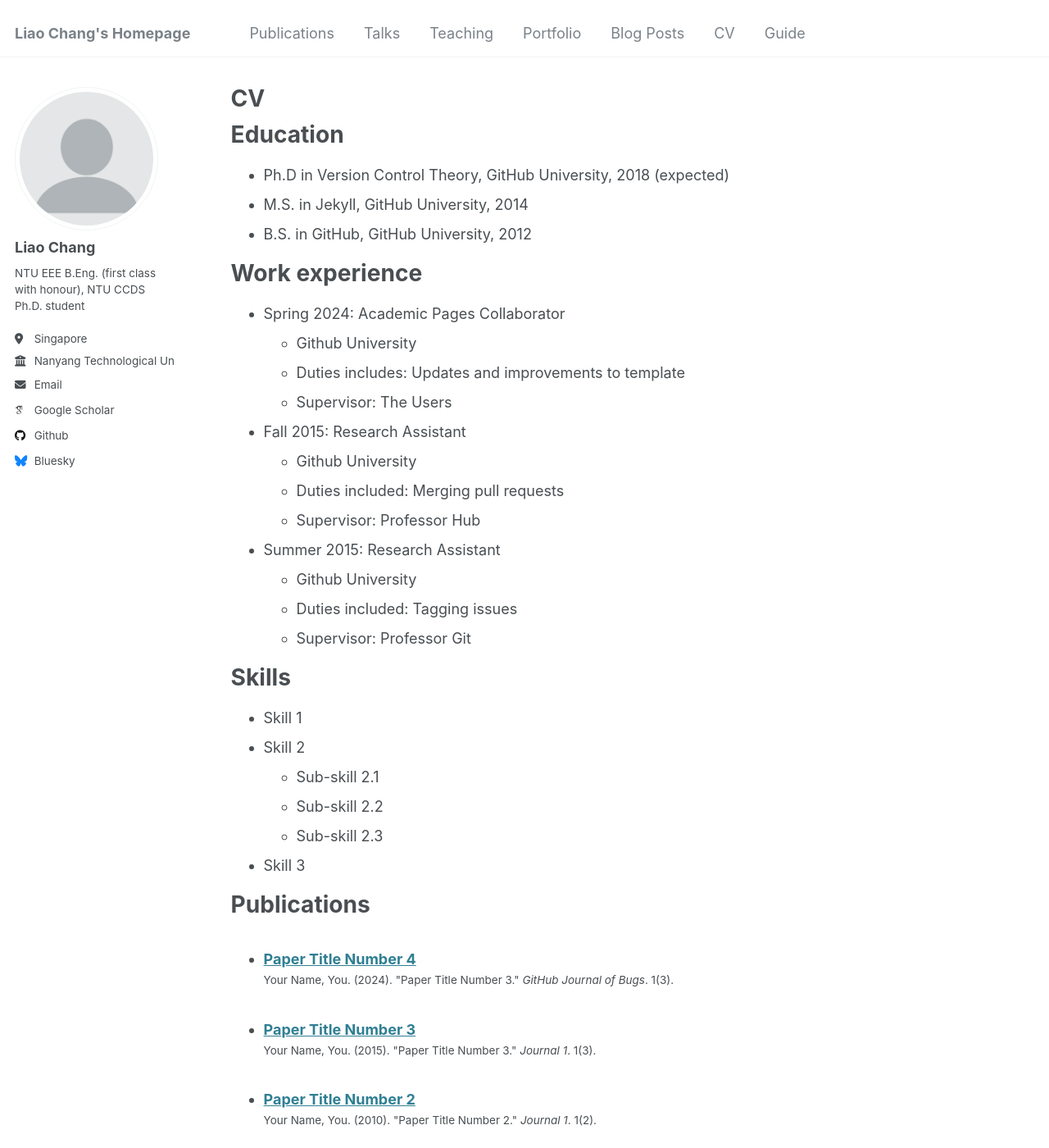
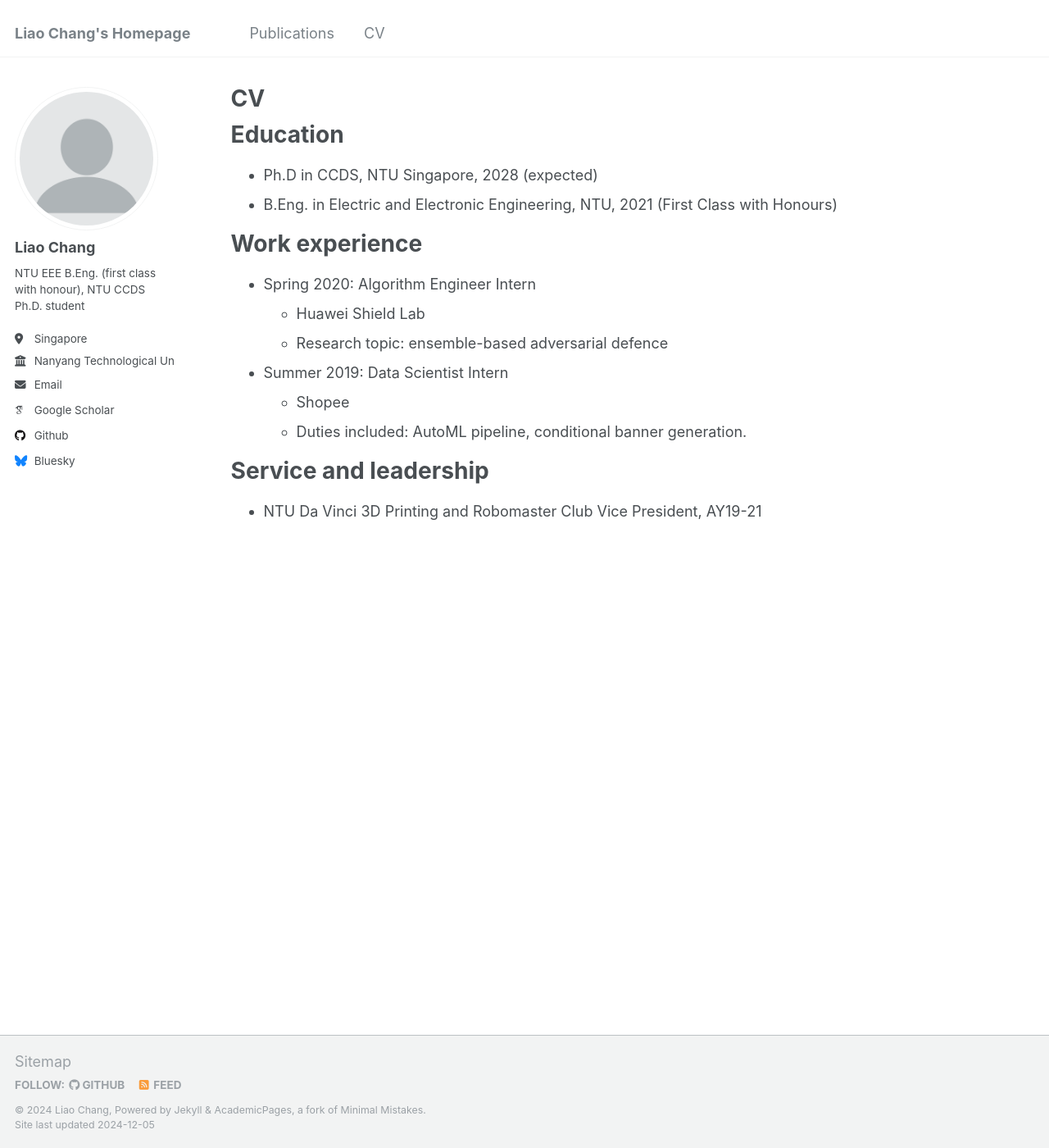
Before and after one commit to ScottLiao920/ScottLiao920.github.io, a Jekyll site: the page built from _pages/cv.md, in a window 1280 px wide and 1400 px high. Shown: the whole window at 82% size. Built offline with Jekyll 4.4.1, drawn with Linux system fonts in a browser that asks for light colours; some web fonts are replaced; some of the changed text lies outside the part shown.

Commit message:
update info

```diff
--- a/_config.yml
+++ b/_config.yml
@@ -14,7 +14,7 @@ name                     : &name "Liao Chang"
 description              : &description "Rookie researcher in the field of AI for chemistry."
 url                      : https://ScottLiao920.github.io # the base hostname & protocol for your site e.g. "https://[your GitHub username].github.io"
 baseurl                  : "" # the subpath of your site, e.g. "/blog"
-repository               : "academicpages/academicpages.github.io"
+repository               : "ScottLiao920/ScottLiao920.github.io"
 
 # Site Author - The following control what appear as part of the author content on the side bar.
 #               If a field is blank the icon and link will not appear, otherwise it will be shown.
--- a/_pages/cv.md
+++ b/_pages/cv.md
@@ -11,43 +11,37 @@ redirect_from:
 
 Education
 ======
-* Ph.D in Version Control Theory, GitHub University, 2018 (expected)
-* M.S. in Jekyll, GitHub University, 2014
-* B.S. in GitHub, GitHub University, 2012
+* Ph.D in CCDS, NTU Singapore, 2028 (expected)
+* B.Eng. in Electric and Electronic Engineering, NTU, 2021 (First Class with Honours)
 
 Work experience
 ======
-* Spring 2024: Academic Pages Collaborator
-  * Github University
-  * Duties includes: Updates and improvements to template
-  * Supervisor: The Users
 
-* Fall 2015: Research Assistant
-  * Github University
-  * Duties included: Merging pull requests
-  * Supervisor: Professor Hub
+* Spring 2020: Algorithm Engineer Intern
+  * Huawei Shield Lab
+  * Research topic: ensemble-based adversarial defence
 
-* Summer 2015: Research Assistant
-  * Github University
-  * Duties included: Tagging issues
-  * Supervisor: Professor Git
+* Summer 2019: Data Scientist Intern
+  * Shopee
+  * Duties included: AutoML pipeline, conditional banner generation.
 
-Skills
+
+<!-- Skills
 ======
 * Skill 1
 * Skill 2
   * Sub-skill 2.1
   * Sub-skill 2.2
   * Sub-skill 2.3
-* Skill 3
+* Skill 3 -->
 
-Publications
+<!-- Publications
 ======
   <ul>{% for post in site.publications reversed %}
     {% include archive-single-cv.html %}
-  {% endfor %}</ul>
+  {% endfor %}</ul> -->
 
-Talks
+<!-- Talks
 ======
   <ul>{% for post in site.talks reversed %}
     {% include archive-single-talk-cv.html  %}
@@ -57,8 +51,8 @@ Teaching
 ======
   <ul>{% for post in site.teaching reversed %}
     {% include archive-single-cv.html %}
-  {% endfor %}</ul>
+  {% endfor %}</ul> -->
 
 Service and leadership
 ======
-* Currently signed in to 43 different slack teams
+* NTU Da Vinci 3D Printing and Robomaster Club Vice President, AY19-21
--- a/_publications/2009-10-01-paper-title-number-1.md
+++ b/_publications/2009-10-01-paper-title-number-1.md
@@ -1,14 +1,14 @@
 ---
-title: "Paper Title Number 1"
+title: "From Words to Molecules: A Survey of Large Language Models in Chemistry"
 collection: publications
 category: manuscripts
-permalink: /publication/2009-10-01-paper-title-number-1
+permalink: [arxiv](https://arxiv.org/abs/2402.01439)
 excerpt: 'This paper is about the number 1. The number 2 is left for future work.'
-date: 2009-10-01
-venue: 'Journal 1'
-slidesurl: 'http://academicpages.github.io/files/slides1.pdf'
-paperurl: 'http://academicpages.github.io/files/paper1.pdf'
-citation: 'Your Name, You. (2009). &quot;Paper Title Number 1.&quot; <i>Journal 1</i>. 1(1).'
+date: 2024-02
+venue: 'Arxiv'
+# slidesurl: 'http://academicpages.github.io/files/slides1.pdf'
+paperurl: 'https://arxiv.org/abs/2402.01439'
+# citation: 'Your Name, You. (2009). &quot;Paper Title Number 1.&quot; <i>Journal 1</i>. 1(1).'
 ---
 
-The contents above will be part of a list of publications, if the user clicks the link for the publication than the contents of section will be rendered as a full page, allowing you to provide more information about the paper for the reader. When publications are displayed as a single page, the contents of the above "citation" field will automatically be included below this section in a smaller font.
+<!-- The contents above will be part of a list of publications, if the user clicks the link for the publication than the contents of section will be rendered as a full page, allowing you to provide more information about the paper for the reader. When publications are displayed as a single page, the contents of the above "citation" field will automatically be included below this section in a smaller font. -->
--- a/_publications/2010-10-01-paper-title-number-2.md
+++ /dev/null
@@ -1,14 +0,0 @@
----
-title: "Paper Title Number 2"
-collection: publications
-category: manuscripts
-permalink: /publication/2010-10-01-paper-title-number-2
-excerpt: 'This paper is about the number 2. The number 3 is left for future work.'
-date: 2010-10-01
-venue: 'Journal 1'
-slidesurl: 'http://academicpages.github.io/files/slides2.pdf'
-paperurl: 'http://academicpages.github.io/files/paper2.pdf'
-citation: 'Your Name, You. (2010). &quot;Paper Title Number 2.&quot; <i>Journal 1</i>. 1(2).'
----
-
-The contents above will be part of a list of publications, if the user clicks the link for the publication than the contents of section will be rendered as a full page, allowing you to provide more information about the paper for the reader. When publications are displayed as a single page, the contents of the above "citation" field will automatically be included below this section in a smaller font.
--- a/_publications/2015-10-01-paper-title-number-3.md
+++ /dev/null
@@ -1,14 +0,0 @@
----
-title: "Paper Title Number 3"
-collection: publications
-category: manuscripts
-permalink: /publication/2015-10-01-paper-title-number-3
-excerpt: 'This paper is about the number 3. The number 4 is left for future work.'
-date: 2015-10-01
-venue: 'Journal 1'
-slidesurl: 'http://academicpages.github.io/files/slides3.pdf'
-paperurl: 'http://academicpages.github.io/files/paper3.pdf'
-citation: 'Your Name, You. (2015). &quot;Paper Title Number 3.&quot; <i>Journal 1</i>. 1(3).'
----
-
-The contents above will be part of a list of publications, if the user clicks the link for the publication than the contents of section will be rendered as a full page, allowing you to provide more information about the paper for the reader. When publications are displayed as a single page, the contents of the above "citation" field will automatically be included below this section in a smaller font.
--- a/_publications/2024-02-17-paper-title-number-4.md
+++ /dev/null
@@ -1,13 +0,0 @@
----
-title: "Paper Title Number 4"
-collection: publications
-category: conferences
-permalink: /publication/2024-02-17-paper-title-number-4
-excerpt: 'This paper is about fixing template issue #693.'
-date: 2024-02-17
-venue: 'GitHub Journal of Bugs'
-paperurl: 'http://academicpages.github.io/files/paper3.pdf'
-citation: 'Your Name, You. (2024). &quot;Paper Title Number 3.&quot; <i>GitHub Journal of Bugs</i>. 1(3).'
----
-
-The contents above will be part of a list of publications, if the user clicks the link for the publication than the contents of section will be rendered as a full page, allowing you to provide more information about the paper for the reader. When publications are displayed as a single page, the contents of the above "citation" field will automatically be included below this section in a smaller font.
```
Also changed, not shown: _data/navigation.yml (+10 -10 lines), _pages/_portfolio/portfolio-1.md (renamed from _portfolio/portfolio-1.md), _pages/_portfolio/portfolio-2.html (renamed from _portfolio/portfolio-2.html).
